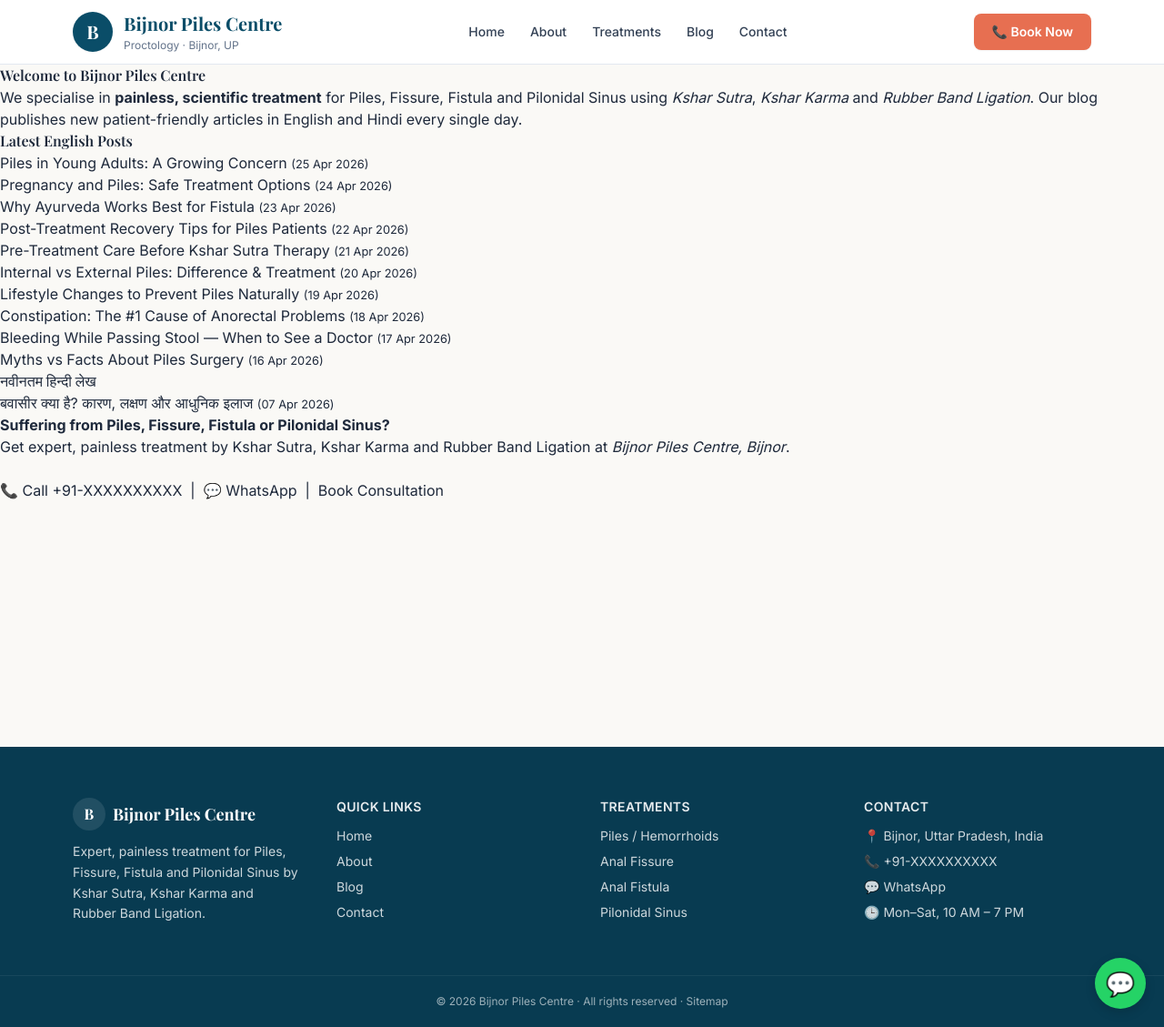
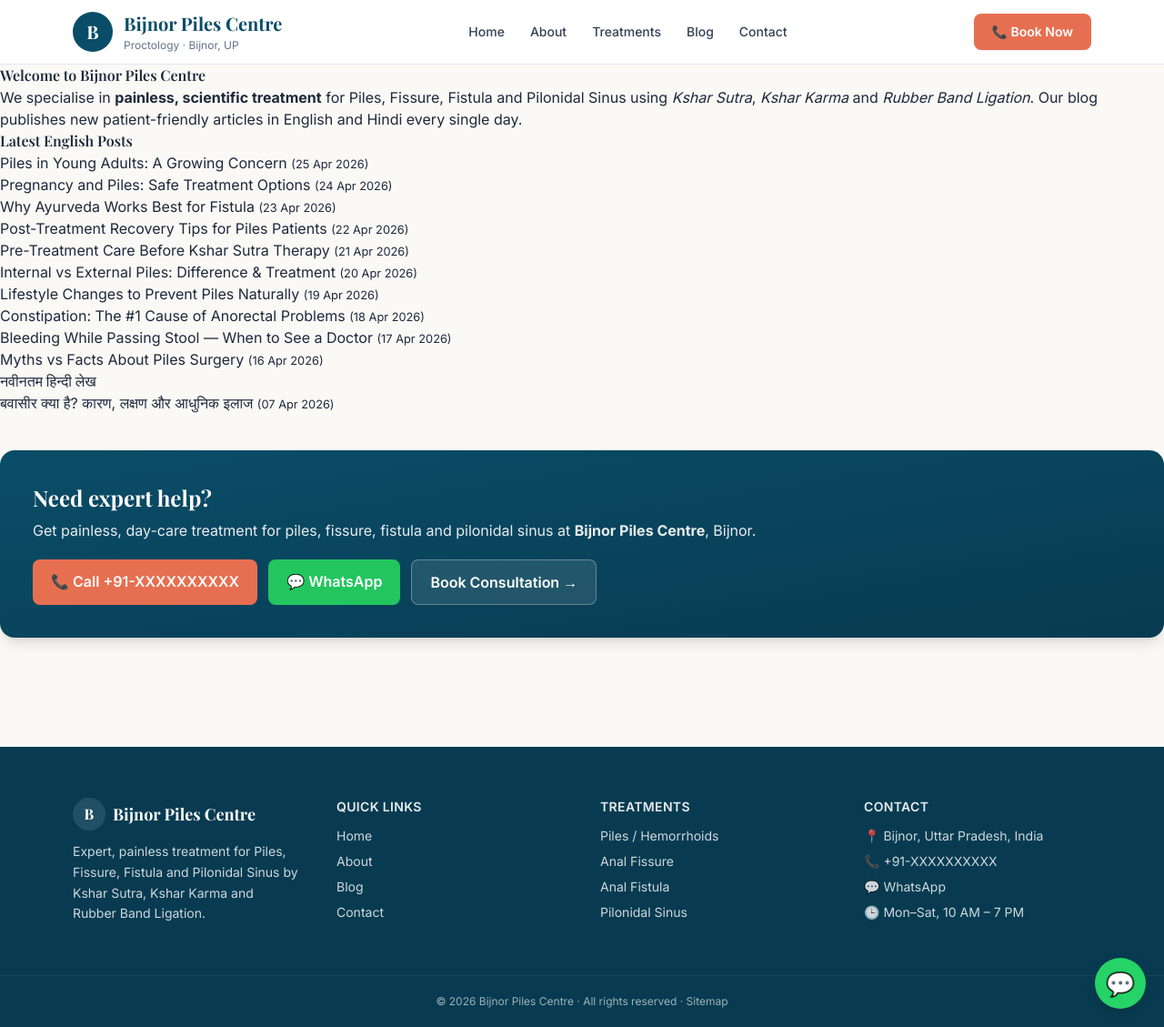
Before and after one commit to kumarparmod23/bijnorpilescentre, a Jekyll site: the page built from index.html, in a window 1280 px wide and 1129 px high. Shown: the whole window at 91% size. Built offline with Jekyll 4.4.1, drawn with Linux system fonts in a browser that asks for light colours; nearby versions of some CDN libraries; the list of posts is cut into pages by our own code.

Commit message:
site: redesign _includes/cta.html

```diff
--- a/_includes/cta.html
+++ b/_includes/cta.html
@@ -1,8 +1,9 @@
-<div class="cta">
-  <strong>Suffering from Piles, Fissure, Fistula or Pilonidal Sinus?</strong><br>
-  Get expert, painless treatment by Kshar Sutra, Kshar Karma and Rubber Band Ligation at
-  <em>{{ site.clinic.name }}, {{ site.clinic.city }}</em>.<br><br>
-  <a href="tel:{{ site.clinic.phone }}">📞 Call {{ site.clinic.phone }}</a> &nbsp;|&nbsp;
-  <a href="https://wa.me/{{ site.clinic.whatsapp | remove: '+' | remove: '-' }}">💬 WhatsApp</a> &nbsp;|&nbsp;
-  <a href="/contact/">Book Consultation</a>
+<div class="my-10 bg-gradient-to-br from-primary to-primary-dark text-white rounded-2xl p-7 md:p-9 shadow-lg">
+  <div class="font-serif text-xl md:text-2xl font-bold mb-2">Need expert help?</div>
+  <p class="opacity-90 mb-5 text-sm md:text-base">Get painless, day-care treatment for piles, fissure, fistula and pilonidal sinus at <strong>{{ site.clinic.name }}</strong>, {{ site.clinic.city }}.</p>
+  <div class="flex flex-wrap gap-3">
+    <a href="tel:{{ site.clinic.phone }}" class="bg-accent hover:bg-accent-dark text-white px-5 py-3 rounded-lg font-semibold transition">📞 Call {{ site.clinic.phone }}</a>
+    <a href="https://wa.me/{{ site.clinic.whatsapp | remove: '+' | remove: '-' }}" class="bg-green-500 hover:bg-green-600 text-white px-5 py-3 rounded-lg font-semibold transition">💬 WhatsApp</a>
+    <a href="/contact/" class="bg-white/10 hover:bg-white/20 border border-white/30 text-white px-5 py-3 rounded-lg font-semibold transition">Book Consultation →</a>
+  </div>
 </div>
```
